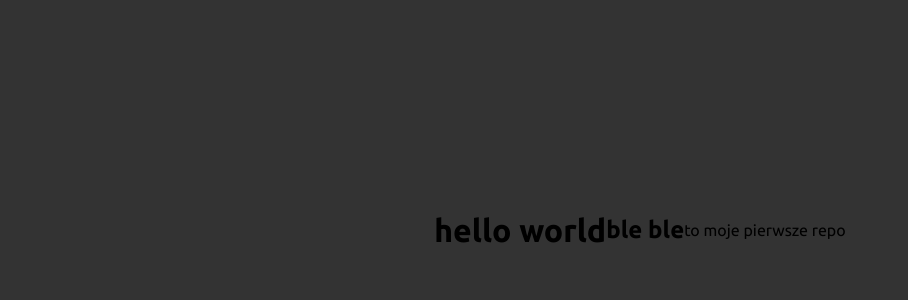
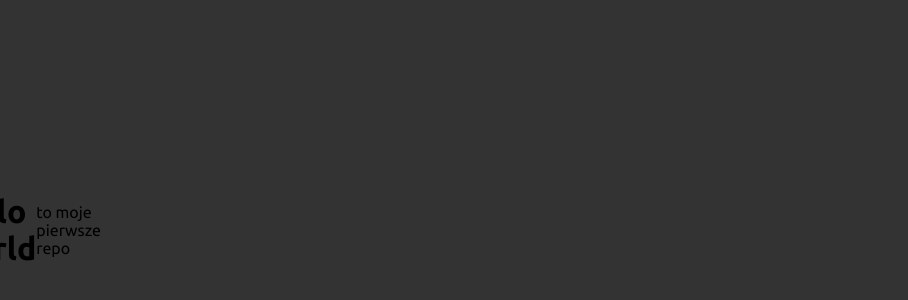
Before and after one commit to MichalHeron/testmy, a plain HTML site: page index.html in a window 1280 px wide. Shown: the part 170-470 px from the top of the page, without its empty margins (0-908 px from the left). Drawn offline with Linux system fonts and the light colour scheme.

Commit message:
deleted h and change css

```diff
--- a/css/style.css
+++ b/css/style.css
@@ -19,4 +19,5 @@ body {
   font-family: "Ubuntu", sans-serif;
   background-color: #333;
   overflow: hidden;
+  width: 50px;
 }/*# sourceMappingURL=style.css.map */
--- a/index.html
+++ b/index.html
@@ -12,7 +12,6 @@
 
 <body>
 <h1>hello world</h1>
-<h2>ble ble </h2>
 <p>to moje pierwsze repo</p>
 </body>
 
```
Also changed, not shown: 1 other file.
